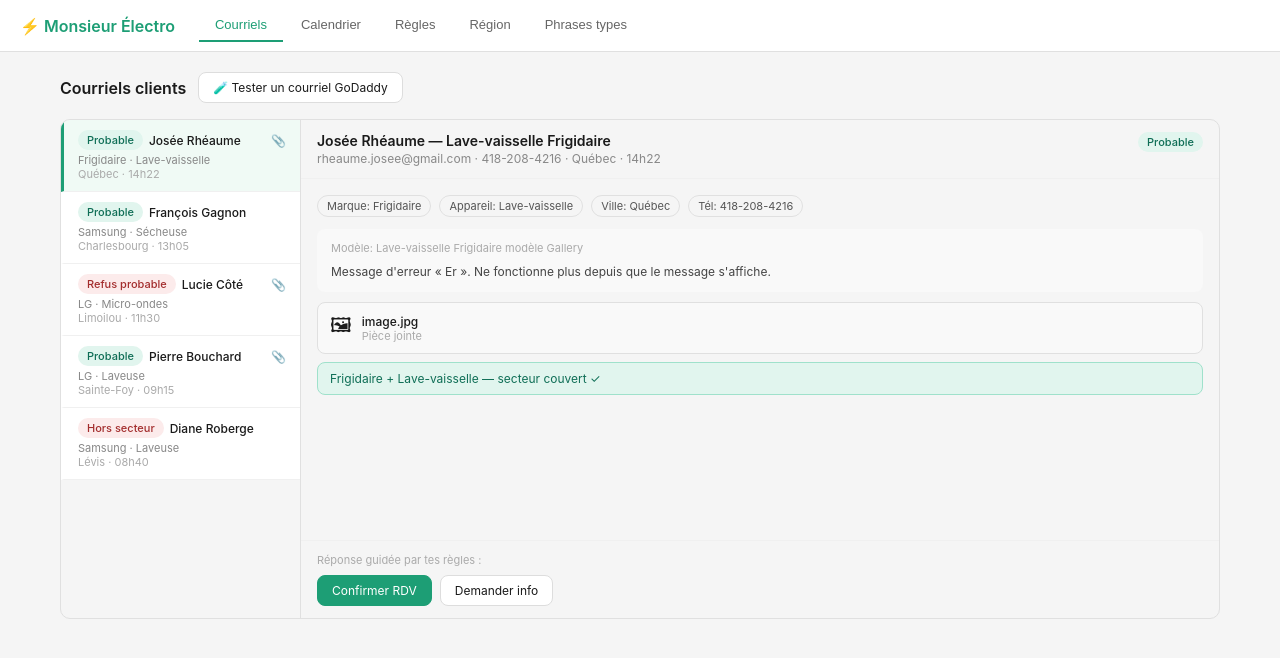
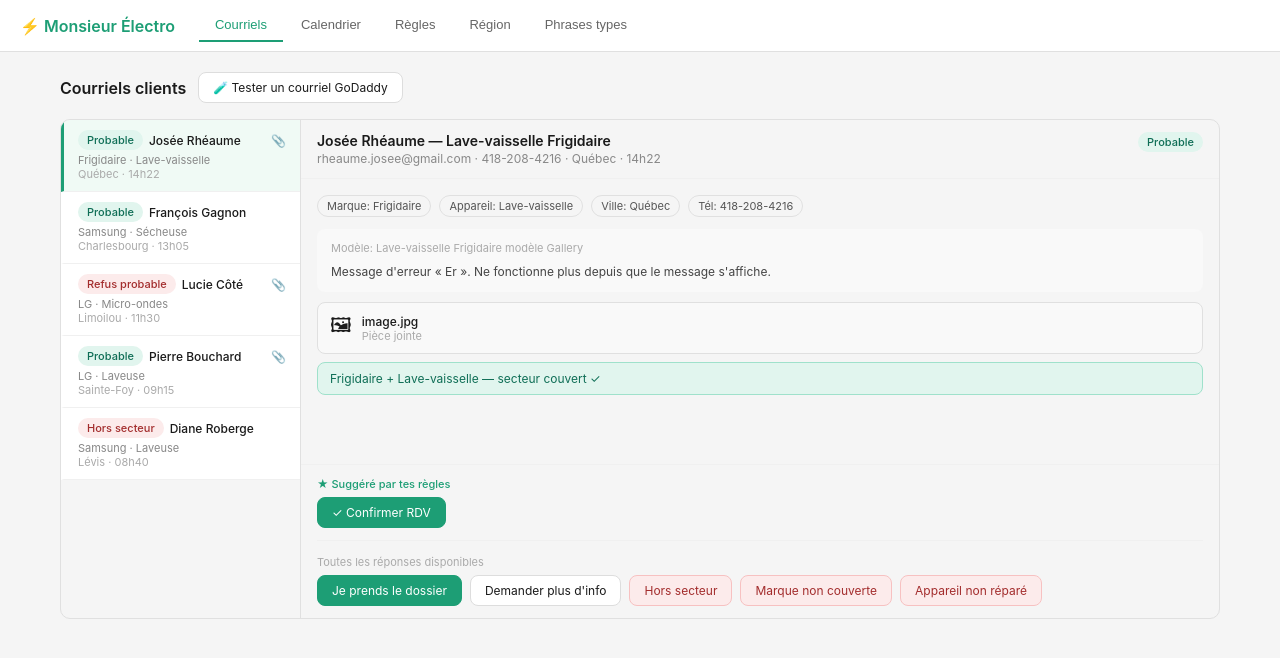
Before and after one commit to wrebb379-rgb/monsieurelectro-app, a React (Vite) app: page / in a window 1280 px wide. Shown: the top 658 px of the page. Built offline with nearby package versions, Linux system fonts and the light colour scheme.

Commit message:
correction boutons reponse

```diff
--- a/src/pages/Courriels.jsx
+++ b/src/pages/Courriels.jsx
@@ -6,51 +6,11 @@ import { regionsDefaut } from '../data/regions'
 import { phrasesDefaut } from '../data/phrases'
 
 const emailsDemo = [
-  {
-    id: 1, prenom: 'Josée', nom: 'Rhéaume',
-    adresse: '537 rue Myriam', ville: 'Québec', cp: 'G1L',
-    tel: '418-208-4216', email: 'rheaume.josee@gmail.com',
-    marque: 'Frigidaire', appareil: 'Lave-vaisselle',
-    marqueRaw: 'Lave-vaisselle Frigidaire modèle Gallery',
-    description: 'Message d\'erreur « Er ». Ne fonctionne plus depuis que le message s\'affiche.',
-    pieceJointe: ['image.jpg'], time: '14h22'
-  },
-  {
-    id: 2, prenom: 'François', nom: 'Gagnon',
-    adresse: '122 boul. Lebourgneuf', ville: 'Charlesbourg', cp: 'G2K',
-    tel: '418-555-1234', email: 'fgagnon@hotmail.com',
-    marque: 'Samsung', appareil: 'Sécheuse',
-    marqueRaw: 'Samsung sécheuse DV45T',
-    description: 'Bruit de cliquetis depuis 3 jours. Sèche encore.',
-    pieceJointe: [], time: '13h05'
-  },
-  {
-    id: 3, prenom: 'Lucie', nom: 'Côté',
-    adresse: '45 rue du Roi', ville: 'Limoilou', cp: 'G1L',
-    tel: '418-555-9999', email: 'lucie.cote@gmail.com',
-    marque: 'LG', appareil: 'Micro-ondes',
-    marqueRaw: 'LG micro-ondes LMV2031ST',
-    description: 'Ne s\'allume plus du tout depuis ce matin.',
-    pieceJointe: ['video.mp4'], time: '11h30'
-  },
-  {
-    id: 4, prenom: 'Pierre', nom: 'Bouchard',
-    adresse: '890 ch. Sainte-Foy', ville: 'Sainte-Foy', cp: 'G1V',
-    tel: '418-555-3333', email: 'pbouchard@videotron.ca',
-    marque: 'LG', appareil: 'Laveuse',
-    marqueRaw: 'LG laveuse frontale WM3400CW',
-    description: 'Fuite par en bas depuis 2 jours.',
-    pieceJointe: ['fuite.jpg'], time: '09h15'
-  },
-  {
-    id: 5, prenom: 'Diane', nom: 'Roberge',
-    adresse: '22 rue Commerciale', ville: 'Lévis', cp: 'G6V',
-    tel: '418-555-7777', email: 'droberge@gmail.com',
-    marque: 'Samsung', appareil: 'Laveuse',
-    marqueRaw: 'Samsung laveuse top load WA50R',
-    description: 'Ne spin plus du tout.',
-    pieceJointe: [], time: '08h40'
-  },
+  { id:1, prenom:'Josée', nom:'Rhéaume', adresse:'537 rue Myriam', ville:'Québec', cp:'G1L', tel:'418-208-4216', email:'rheaume.josee@gmail.com', marque:'Frigidaire', appareil:'Lave-vaisselle', marqueRaw:'Lave-vaisselle Frigidaire modèle Gallery', description:'Message d\'erreur « Er ». Ne fonctionne plus depuis que le message s\'affiche.', pieceJointe:['image.jpg'], time:'14h22' },
+  { id:2, prenom:'François', nom:'Gagnon', adresse:'122 boul. Lebourgneuf', ville:'Charlesbourg', cp:'G2K', tel:'418-555-1234', email:'fgagnon@hotmail.com', marque:'Samsung', appareil:'Sécheuse', marqueRaw:'Samsung sécheuse DV45T', description:'Bruit de cliquetis depuis 3 jours.', pieceJointe:[], time:'13h05' },
+  { id:3, prenom:'Lucie', nom:'Côté', adresse:'45 rue du Roi', ville:'Limoilou', cp:'G1L', tel:'418-555-9999', email:'lucie.cote@gmail.com', marque:'LG', appareil:'Micro-ondes', marqueRaw:'LG micro-ondes LMV2031ST', description:'Ne s\'allume plus du tout.', pieceJointe:['video.mp4'], time:'11h30' },
+  { id:4, prenom:'Pierre', nom:'Bouchard', adresse:'890 ch. Sainte-Foy', ville:'Sainte-Foy', cp:'G1V', tel:'418-555-3333', email:'pbouchard@videotron.ca', marque:'LG', appareil:'Laveuse', marqueRaw:'LG laveuse frontale WM3400CW', description:'Fuite par en bas depuis 2 jours.', pieceJointe:['fuite.jpg'], time:'09h15' },
+  { id:5, prenom:'Diane', nom:'Roberge', adresse:'22 rue Commerciale', ville:'Lévis', cp:'G6V', tel:'418-555-7777', email:'droberge@gmail.com', marque:'Samsung', appareil:'Laveuse', marqueRaw:'Samsung laveuse top load WA50R', description:'Ne spin plus du tout.', pieceJointe:[], time:'08h40' },
 ]
 
 function fileIcon(name) {
@@ -74,7 +34,6 @@ export default function Courriels() {
   const regles = reglesDefaut
   const regions = regionsDefaut
   const phrases = phrasesDefaut
-
   const email = emailsDemo.find(e => e.id === activeId)
   const cl = classifier(email, regles, regions)
 
@@ -94,140 +53,119 @@ export default function Courriels() {
 
   return (
     <div>
-      <div style={{ display: 'flex', gap: 12, marginBottom: 16, alignItems: 'center' }}>
-        <h2 style={{ fontSize: 16, fontWeight: 600 }}>Courriels clients</h2>
+      <div style={{ display:'flex', gap:12, marginBottom:16, alignItems:'center' }}>
+        <h2 style={{ fontSize:16, fontWeight:600 }}>Courriels clients</h2>
         <button className="btn" onClick={() => setShowSim(!showSim)}>
           {showSim ? 'Masquer le simulateur' : '🧪 Tester un courriel GoDaddy'}
         </button>
       </div>
 
       {showSim && (
-        <div className="card" style={{ marginBottom: 16 }}>
+        <div className="card" style={{ marginBottom:16 }}>
           <div className="card-title">Colle un courriel GoDaddy pour l'analyser</div>
-          <textarea
-            style={{ width: '100%', height: 120, marginBottom: 8 }}
-            placeholder="Colle le texte brut du courriel ici..."
-            value={rawEmail}
-            onChange={e => setRawEmail(e.target.value)}
-          />
+          <textarea style={{ width:'100%', height:120, marginBottom:8 }} placeholder="Colle le texte brut ici..." value={rawEmail} onChange={e => setRawEmail(e.target.value)} />
           <button className="btn btn-primary" onClick={simulate}>Analyser</button>
           {simResult && (
-            <div style={{ marginTop: 12, padding: 12, background: '#f9f9f9', borderRadius: 8, fontSize: 12 }}>
-              <span className={badgeClass(simResult.cl.code)} style={{ marginRight: 8 }}>{simResult.cl.label}</span>
-              <strong>{simResult.nom}</strong> — {simResult.marque} {simResult.appareil} — {simResult.ville}<br />
-              <div style={{ marginTop: 6, color: '#666' }}>{simResult.cl.reason}</div>
-              <div style={{ marginTop: 8, whiteSpace: 'pre-wrap', background: '#fff', padding: 10, borderRadius: 6, border: '1px solid #eee' }}>
-                {simResult.phrase}
-              </div>
+            <div style={{ marginTop:12, padding:12, background:'#f9f9f9', borderRadius:8, fontSize:12 }}>
+              <span className={badgeClass(simResult.cl.code)} style={{ marginRight:8 }}>{simResult.cl.label}</span>
+              <strong>{simResult.nom}</strong> — {simResult.marque} {simResult.appareil} — {simResult.ville}
+              <div style={{ marginTop:6, color:'#666' }}>{simResult.cl.reason}</div>
+              <div style={{ marginTop:8, whiteSpace:'pre-wrap', background:'#fff', padding:10, borderRadius:6, border:'1px solid #eee' }}>{simResult.phrase}</div>
             </div>
           )}
         </div>
       )}
 
-      <div style={{ display: 'flex', gap: 0, border: '1px solid #e0e0e0', borderRadius: 10, overflow: 'hidden', minHeight: 500 }}>
+      <div style={{ display:'flex', border:'1px solid #e0e0e0', borderRadius:10, overflow:'hidden', minHeight:500 }}>
+
         {/* Sidebar */}
-        <div style={{ width: 240, borderRight: '1px solid #e0e0e0', overflowY: 'auto' }}>
+        <div style={{ width:240, borderRight:'1px solid #e0e0e0', overflowY:'auto' }}>
           {emailsDemo.map(e => {
             const c = classifier(e, regles, regions)
             return (
-              <div
-                key={e.id}
-                onClick={() => { setActiveId(e.id); setPreview(null) }}
-                style={{
-                  padding: '10px 14px',
-                  borderBottom: '1px solid #f0f0f0',
-                  cursor: 'pointer',
+              <div key={e.id} onClick={() => { setActiveId(e.id); setPreview(null) }}
+                style={{ padding:'10px 14px', borderBottom:'1px solid #f0f0f0', cursor:'pointer',
                   background: e.id === activeId ? '#f0faf5' : '#fff',
-                  borderLeft: e.id === activeId ? '3px solid #1D9E75' : '3px solid transparent',
-                }}
-              >
-                <div style={{ display: 'flex', alignItems: 'center', gap: 6, marginBottom: 3 }}>
+                  borderLeft: e.id === activeId ? '3px solid #1D9E75' : '3px solid transparent' }}>
+                <div style={{ display:'flex', alignItems:'center', gap:6, marginBottom:3 }}>
                   <span className={badgeClass(c.code)}>{c.label}</span>
-                  <span style={{ fontSize: 12, fontWeight: 500, flex: 1, overflow: 'hidden', textOverflow: 'ellipsis', whiteSpace: 'nowrap' }}>
+                  <span style={{ fontSize:12, fontWeight:500, flex:1, overflow:'hidden', textOverflow:'ellipsis', whiteSpace:'nowrap' }}>
                     {e.prenom} {e.nom.split(' ').slice(-1)[0]}
                   </span>
-                  {e.pieceJointe.length > 0 && <span style={{ fontSize: 12 }}>📎</span>}
+                  {e.pieceJointe.length > 0 && <span style={{ fontSize:12 }}>📎</span>}
                 </div>
-                <div style={{ fontSize: 11, color: '#888' }}>{e.marque} · {e.appareil}</div>
-                <div style={{ fontSize: 11, color: '#aaa' }}>{e.ville} · {e.time}</div>
+                <div style={{ fontSize:11, color:'#888' }}>{e.marque} · {e.appareil}</div>
+                <div style={{ fontSize:11, color:'#aaa' }}>{e.ville} · {e.time}</div>
               </div>
             )
           })}
         </div>
 
         {/* Main */}
-        <div style={{ flex: 1, display: 'flex', flexDirection: 'column' }}>
+        <div style={{ flex:1, display:'flex', flexDirection:'column' }}>
+
           {/* Header */}
-          <div style={{ padding: '12px 16px', borderBottom: '1px solid #f0f0f0', display: 'flex', justifyContent: 'space-between', alignItems: 'flex-start' }}>
+          <div style={{ padding:'12px 16px', borderBottom:'1px solid #f0f0f0', display:'flex', justifyContent:'space-between', alignItems:'flex-start' }}>
             <div>
-              <div style={{ fontSize: 14, fontWeight: 600 }}>{email.prenom} {email.nom} — {email.appareil} {email.marque}</div>
-              <div style={{ fontSize: 12, color: '#888', marginTop: 2 }}>{email.email} · {email.tel} · {email.ville} · {email.time}</div>
+              <div style={{ fontSize:14, fontWeight:600 }}>{email.prenom} {email.nom} — {email.appareil} {email.marque}</div>
+              <div style={{ fontSize:12, color:'#888', marginTop:2 }}>{email.email} · {email.tel} · {email.ville} · {email.time}</div>
             </div>
             <span className={badgeClass(cl.code)}>{cl.label}</span>
           </div>
 
           {/* Body */}
-          <div style={{ padding: 16, flex: 1, overflowY: 'auto' }}>
-            <div style={{ display: 'flex', gap: 8, flexWrap: 'wrap', marginBottom: 12 }}>
-              {[['Marque', email.marque], ['Appareil', email.appareil], ['Ville', email.ville], ['Tél', email.tel]].map(([k, v]) => (
-                <span key={k} style={{ fontSize: 11, padding: '3px 9px', borderRadius: 20, background: '#f5f5f5', border: '1px solid #e0e0e0', color: '#555' }}>
-                  {k}: {v}
-                </span>
+          <div style={{ padding:16, flex:1, overflowY:'auto' }}>
+            <div style={{ display:'flex', gap:8, flexWrap:'wrap', marginBottom:12 }}>
+              {[['Marque',email.marque],['Appareil',email.appareil],['Ville',email.ville],['Tél',email.tel]].map(([k,v]) => (
+                <span key={k} style={{ fontSize:11, padding:'3px 9px', borderRadius:20, background:'#f5f5f5', border:'1px solid #e0e0e0', color:'#555' }}>{k}: {v}</span>
               ))}
             </div>
-
-            <div style={{ fontSize: 12, color: '#444', lineHeight: 1.7, background: '#f9f9f9', padding: '10px 14px', borderRadius: 8, marginBottom: 10 }}>
-              <div style={{ fontSize: 11, color: '#aaa', marginBottom: 4 }}>Modèle: {email.marqueRaw}</div>
+            <div style={{ fontSize:12, color:'#444', lineHeight:1.7, background:'#f9f9f9', padding:'10px 14px', borderRadius:8, marginBottom:10 }}>
+              <div style={{ fontSize:11, color:'#aaa', marginBottom:4 }}>Modèle: {email.marqueRaw}</div>
               {email.description}
             </div>
-
             {email.pieceJointe.map(f => (
-              <div key={f} style={{ display: 'flex', alignItems: 'center', gap: 10, padding: '8px 12px', background: '#f9f9f9', borderRadius: 8, border: '1px solid #e0e0e0', marginBottom: 6, fontSize: 12 }}>
-                <span style={{ fontSize: 20 }}>{fileIcon(f)}</span>
-                <div>
-                  <div style={{ fontWeight: 500 }}>{f}</div>
-                  <div style={{ fontSize: 11, color: '#aaa' }}>Pièce jointe</div>
-                </div>
+              <div key={f} style={{ display:'flex', alignItems:'center', gap:10, padding:'8px 12px', background:'#f9f9f9', borderRadius:8, border:'1px solid #e0e0e0', marginBottom:6, fontSize:12 }}>
+                <span style={{ fontSize:20 }}>{fileIcon(f)}</span>
+                <div><div style={{ fontWeight:500 }}>{f}</div><div style={{ fontSize:11, color:'#aaa' }}>Pièce jointe</div></div>
               </div>
             ))}
-
-            <div style={{
-              padding: '8px 12px', borderRadius: 8, fontSize: 12, marginTop: 8,
-              background: cl.code === 'green' ? '#E1F5EE' : cl.code === 'yellow' ? '#FAEEDA' : '#FCEBEB',
-              color: cl.code === 'green' ? '#0F6E56' : cl.code === 'yellow' ? '#854F0B' : '#A32D2D',
-              border: `1px solid ${cl.code === 'green' ? '#9FE1CB' : cl.code === 'yellow' ? '#FAC775' : '#F7C1C1'}`,
-            }}>
+            <div style={{ padding:'8px 12px', borderRadius:8, fontSize:12, marginTop:8,
+              background: cl.code==='green' ? '#E1F5EE' : cl.code==='yellow' ? '#FAEEDA' : '#FCEBEB',
+              color: cl.code==='green' ? '#0F6E56' : cl.code==='yellow' ? '#854F0B' : '#A32D2D',
+              border: `1px solid ${cl.code==='green' ? '#9FE1CB' : cl.code==='yellow' ? '#FAC775' : '#F7C1C1'}` }}>
               {cl.reason}
             </div>
           </div>
 
-          {/* Reply area */}
-          <div style={{ borderTop: '1px solid #f0f0f0', padding: '12px 16px' }}>
-            <div style={{ fontSize: 11, color: '#aaa', marginBottom: 8 }}>Réponse guidée par tes règles :</div>
-            <div style={{ display: 'flex', gap: 8, flexWrap: 'wrap' }}>
-              {cl.code === 'green' && <>
-                <button className="btn btn-primary" onClick={() => handlePreview('prendre')}>Confirmer RDV</button>
-                <button className="btn" onClick={() => handlePreview('info')}>Demander info</button>
-              </>}
-              {cl.code === 'yellow' && <>
-                <button className="btn btn-primary" onClick={() => handlePreview('prendre')}>Je prends le dossier</button>
-                <button className="btn" onClick={() => handlePreview('info')}>Demander info</button>
-                <button className="btn btn-danger" onClick={() => handlePreview('marque')}>Marque non couverte</button>
-              </>}
-              {cl.code === 'red' && <>
-                <button className="btn btn-danger" onClick={() => handlePreview(cl.phraseKey)}>{cl.label}</button>
-                <button className="btn" onClick={() => handlePreview('info')}>Demander info</button>
-              </>}
+          {/* Zone de réponse */}
+          <div style={{ borderTop:'1px solid #f0f0f0', padding:'12px 16px' }}>
+
+            <div style={{ fontSize:11, color:'#1D9E75', fontWeight:500, marginBottom:6 }}>★ Suggéré par tes règles</div>
+            <div style={{ display:'flex', gap:8, flexWrap:'wrap', marginBottom:14, paddingBottom:12, borderBottom:'1px solid #f0f0f0' }}>
+              {cl.code==='green' && <button className="btn btn-primary" onClick={() => handlePreview('prendre')}>✓ Confirmer RDV</button>}
+              {cl.code==='yellow' && <button className="btn btn-primary" onClick={() => handlePreview('prendre')}>✓ Je prends le dossier</button>}
+              {cl.code==='red' && cl.phraseKey==='secteur' && <button className="btn btn-danger" onClick={() => handlePreview('secteur')}>✓ Hors secteur</button>}
+              {cl.code==='red' && cl.phraseKey==='appareil' && <button className="btn btn-danger" onClick={() => handlePreview('appareil')}>✓ Appareil non réparé</button>}
+              {cl.code==='red' && cl.phraseKey==='marque' && <button className="btn btn-danger" onClick={() => handlePreview('marque')}>✓ Marque non couverte</button>}
             </div>
+
+            <div style={{ fontSize:11, color:'#aaa', marginBottom:6 }}>Toutes les réponses disponibles</div>
+            <div style={{ display:'flex', gap:8, flexWrap:'wrap' }}>
+              <button className="btn btn-primary" onClick={() => handlePreview('prendre')}>Je prends le dossier</button>
+              <button className="btn" onClick={() => handlePreview('info')}>Demander plus d'info</button>
+              <button className="btn btn-danger" onClick={() => handlePreview('secteur')}>Hors secteur</button>
+              <button className="btn btn-danger" onClick={() => handlePreview('marque')}>Marque non couverte</button>
+              <button className="btn btn-danger" onClick={() => handlePreview('appareil')}>Appareil non réparé</button>
+            </div>
+
             {preview && (
-              <div style={{ marginTop: 10 }}>
-                <div style={{ fontSize: 12, whiteSpace: 'pre-wrap', lineHeight: 1.7, background: '#f9f9f9', padding: '10px 12px', borderRadius: 8, border: '1px solid #e0e0e0', color: '#555' }}>
+              <div style={{ marginTop:10 }}>
+                <div style={{ fontSize:12, whiteSpace:'pre-wrap', lineHeight:1.7, background:'#f9f9f9', padding:'10px 12px', borderRadius:8, border:'1px solid #e0e0e0', color:'#555' }}>
                   {preview.text}
                 </div>
-                <div style={{ display: 'flex', gap: 8, marginTop: 8 }}>
-                  <button className="btn btn-primary" onClick={() => alert('Dans la vraie app: envoie à ' + email.email)}>
-                    Envoyer à {email.email}
-                  </button>
+                <div style={{ display:'flex', gap:8, marginTop:8 }}>
+                  <button className="btn btn-primary" onClick={() => alert('Envoie à ' + email.email)}>Envoyer à {email.email}</button>
                   <button className="btn" onClick={() => setPreview(null)}>Annuler</button>
                 </div>
               </div>
```
Also changed, not shown: comment demarer.txt (added).
